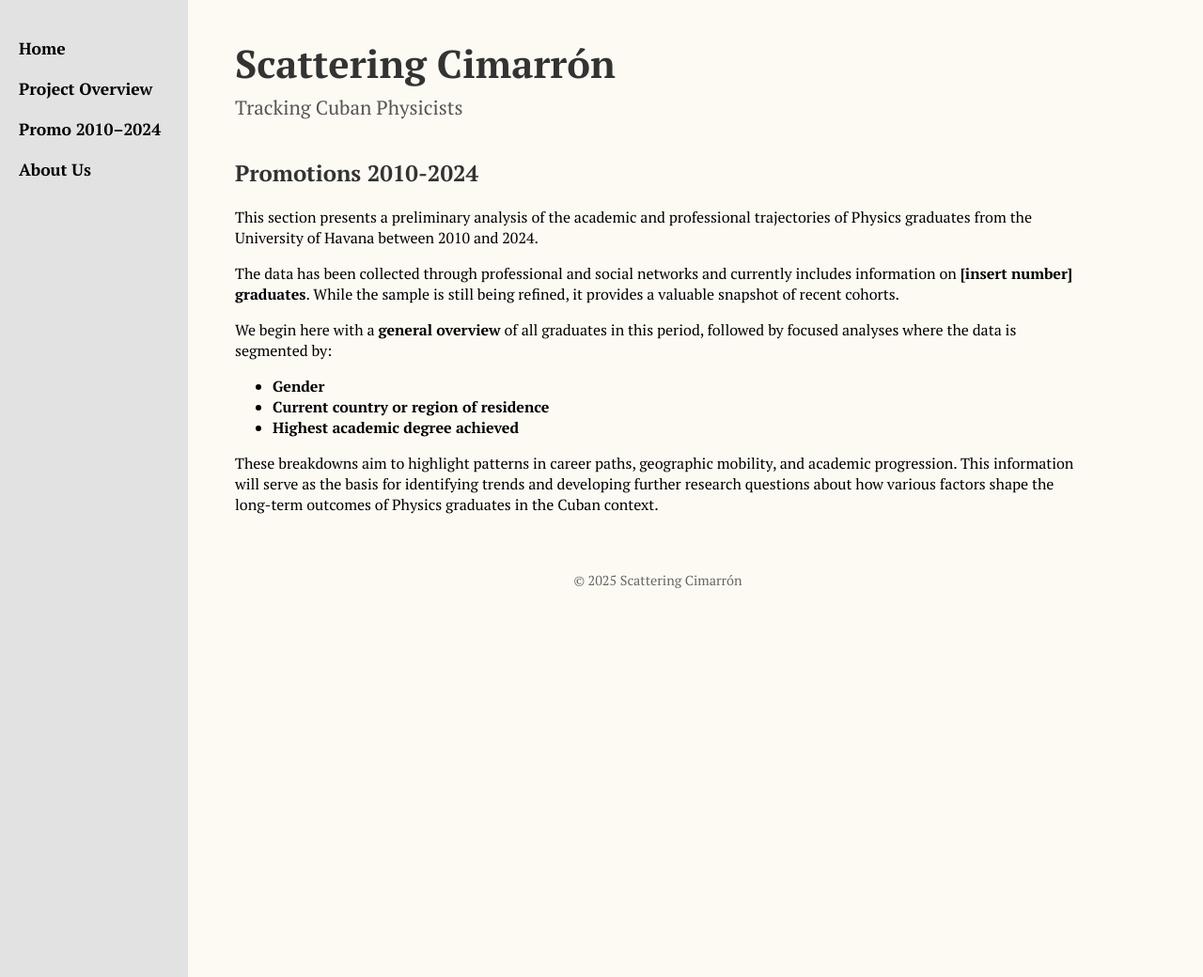
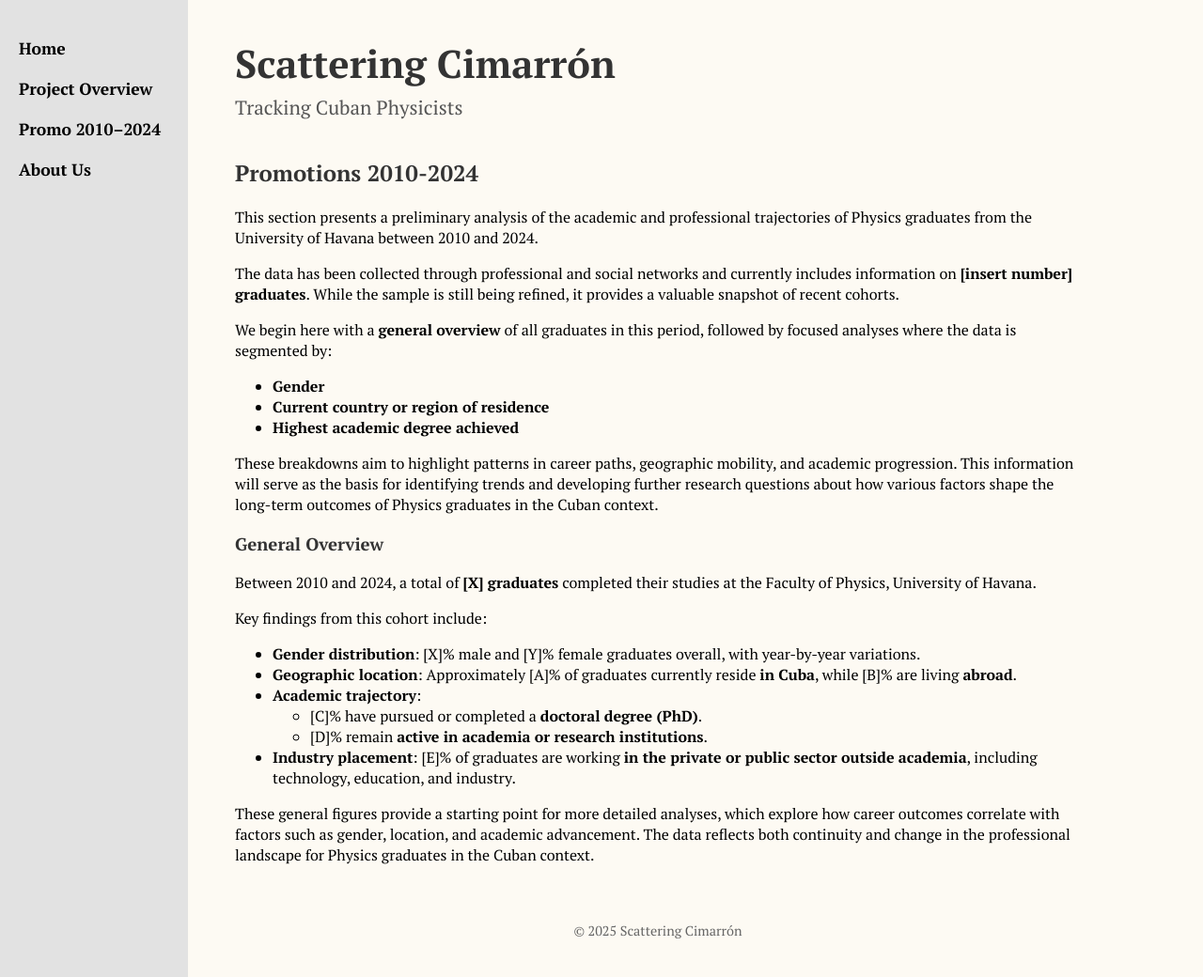
Before and after one commit to Gretica/Tracking_Cuban_Physicists, a Jekyll site: the page built from Promo_2010_2024.md, in a window 1280 px wide and 1040 px high. Shown: the whole window at 94% size. Built offline with Jekyll 4.4.1, drawn with Linux system fonts in a browser that asks for light colours.

Commit message:
Update Promo_2010_2024.md

```diff
--- a/Promo_2010_2024.md
+++ b/Promo_2010_2024.md
@@ -16,3 +16,18 @@ We begin here with a **general overview** of all graduates in this period, follo
 - **Highest academic degree achieved**
 
 These breakdowns aim to highlight patterns in career paths, geographic mobility, and academic progression. This information will serve as the basis for identifying trends and developing further research questions about how various factors shape the long-term outcomes of Physics graduates in the Cuban context.
+
+### General Overview
+
+Between 2010 and 2024, a total of **[X] graduates** completed their studies at the Faculty of Physics, University of Havana.
+
+Key findings from this cohort include:
+
+- **Gender distribution**: [X]% male and [Y]% female graduates overall, with year-by-year variations.
+- **Geographic location**: Approximately [A]% of graduates currently reside **in Cuba**, while [B]% are living **abroad**.
+- **Academic trajectory**:
+  - [C]% have pursued or completed a **doctoral degree (PhD)**.
+  - [D]% remain **active in academia or research institutions**.
+- **Industry placement**: [E]% of graduates are working **in the private or public sector outside academia**, including technology, education, and industry.
+
+These general figures provide a starting point for more detailed analyses, which explore how career outcomes correlate with factors such as gender, location, and academic advancement. The data reflects both continuity and change in the professional landscape for Physics graduates in the Cuban context.
```
